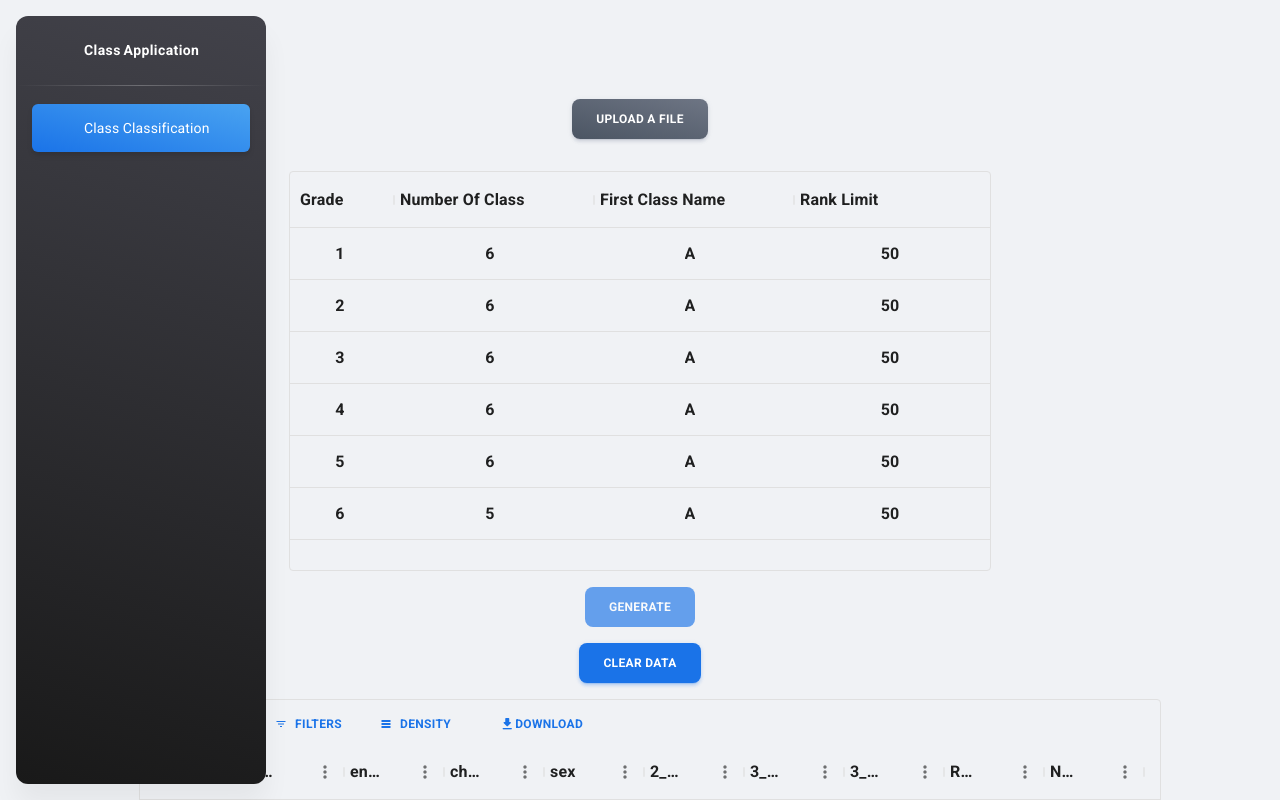
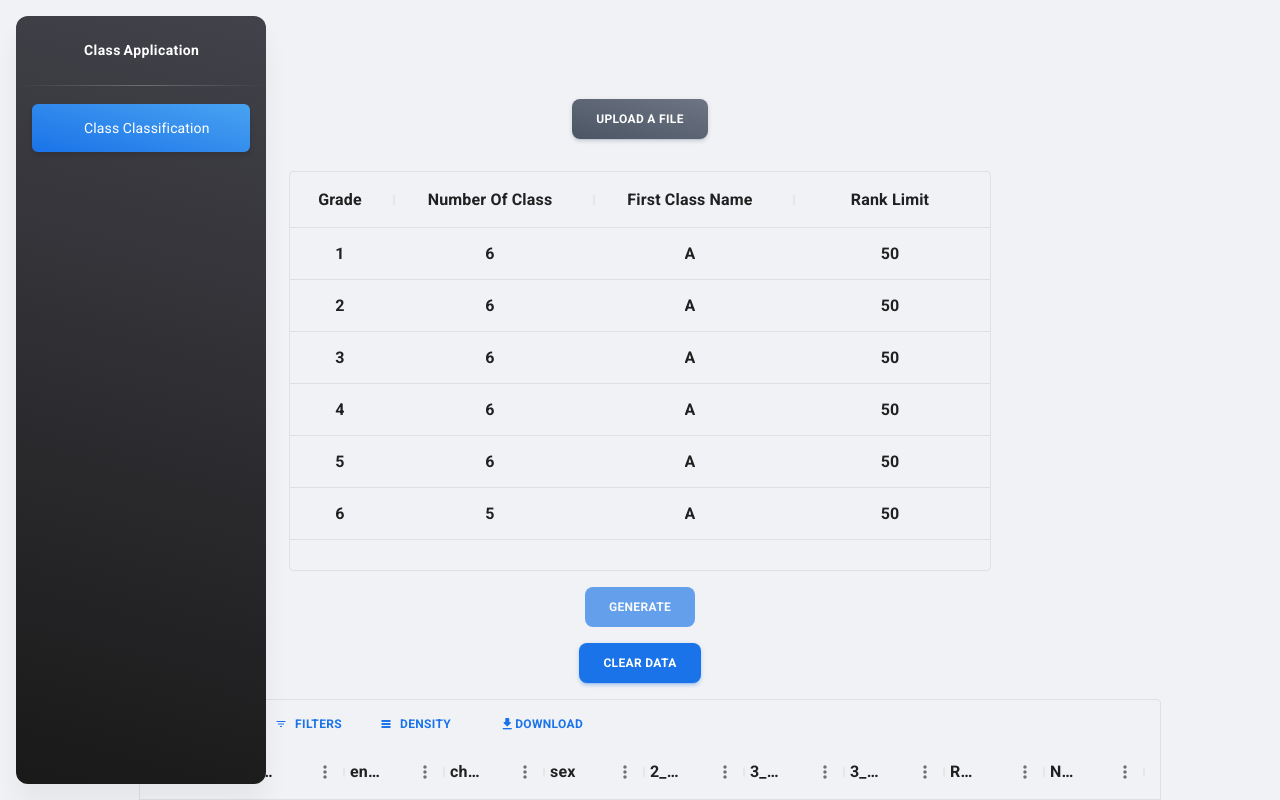
Before and after one commit to felixCwl/sample-frontend, a React (Create React App) app: page /classClassification in a window 1280 px wide. Shown: the top 800 px of the page. Built offline with nearby package versions, Linux system fonts and the light colour scheme; some icons are missing.

Commit message:
modify datagrid dropdown box and request validation

```diff
--- a/src/layouts/class/classClassification/index.js
+++ b/src/layouts/class/classClassification/index.js
@@ -20,6 +20,7 @@ import MuiDataGridColumn from "components/Table/muiDataGrid/MuiDataGridColumn";
 import PropTypes from "prop-types";
 import { useMaterialUIController } from "context";
 import {
+  GridEditInputCell,
   GridCellModes,
   GridRowModes,
   DataGrid,
@@ -252,6 +253,15 @@ function ClassClassification() {
     var formdata = new FormData();
     var inputMap = {};
     for (var i = 0; i < rows.length; i++) {
+      if (!rows[i].numberOfClass || !rows[i].numberOfClass > 0) {
+        setAlertMessageContent("warning", "Number Of Class not valided");
+        return;
+      }
+
+      if (!rows[i].firstClassName || !classOutputNameArray.includes(rows[i].firstClassName)) {
+        setAlertMessageContent("warning", "New Class Name not valided");
+        return;
+      }
       var gradeExpectedInputMap = new ClassGradeExpectedInputModel(
         rows[i].numberOfClass,
         rows[i].firstClassName,
@@ -273,7 +283,6 @@ function ClassClassification() {
     fetch("http://localhost:8086/class-division/generateClassDivisionResult", requestOptions)
       .then((response) => response.text())
       .then((result) => {
-        //console.log(result);
         setResponseRows(JSON.parse(result));
         setAlertMessageContent("success", "Successfully generate data from uploaded file!");
       })
@@ -369,6 +378,16 @@ function ClassClassification() {
     });
   }, []);
 
+  const rankLimit = (params) => (
+    <GridEditInputCell
+      {...params}
+      inputProps={{
+        max: 10,
+        min: 0,
+      }}
+    />
+  );
+
   return (
     <DashboardLayout>
       <DashboardNavbar />
@@ -413,34 +432,64 @@ function ClassClassification() {
               }}
               rowSelection={false}
               columns={[
-                new MuiDataGridColumn("grade", "Grade", 100, "text", "center", false, []),
-                new MuiDataGridColumn(
-                  "numberOfClass",
-                  "Number Of Class",
-                  200,
-                  "singleSelect",
-                  "center",
-                  true,
-                  classOutputNumberArray
-                ),
-                new MuiDataGridColumn(
-                  "firstClassName",
-                  "First Class Name",
-                  200,
-                  "singleSelect",
-                  "center",
-                  true,
-                  classOutputNameArray
-                ),
-                new MuiDataGridColumn(
-                  "rankLimit",
-                  "Rank Limit",
-                  200,
-                  "singleSelect",
-                  "center",
-                  true,
-                  rankLimitNumberArray
-                ),
+                {
+                  field: "grade",
+                  headerName: "Grade",
+                  width: 100,
+                  type: "text",
+                  align: "center",
+                  sortable: false,
+                  headerAlign: "center",
+                  editable: false,
+                },
+                {
+                  field: "numberOfClass",
+                  headerName: "Number Of Class",
+                  width: 200,
+                  type: "number",
+                  align: "center",
+                  sortable: false,
+                  headerAlign: "center",
+                  editable: true,
+                  renderEditCell: (params) => (
+                    <GridEditInputCell
+                      {...params}
+                      inputProps={{
+                        max: 6,
+                        min: 1,
+                      }}
+                    />
+                  ),
+                },
+                {
+                  field: "firstClassName",
+                  headerName: "First Class Name",
+                  width: 200,
+                  type: "singleSelect",
+                  align: "center",
+                  sortable: false,
+                  headerAlign: "center",
+                  editable: true,
+                },
+                {
+                  field: "rankLimit",
+                  headerName: "Rank Limit",
+                  width: 200,
+                  type: "number",
+                  align: "center",
+                  sortable: false,
+                  headerAlign: "center",
+                  editable: true,
+                  renderEditCell: (params) => (
+                    <GridEditInputCell
+                      {...params}
+                      inputProps={{
+                        max: 50,
+                        min: 0,
+                      }}
+                    />
+                  ),
+                },
               ]}
               rowModesModel={rowModesModel}
               onRowModesModelChange={handleRowModesModelChange}
@@ -455,6 +504,7 @@ function ClassClassification() {
               disableColumnFilter={true}
               disableColumnMenu={true}
               disableDensitySelector={true}
+              disableColumnSorting
             />
           </div>
           {/* </Box> */}
```
